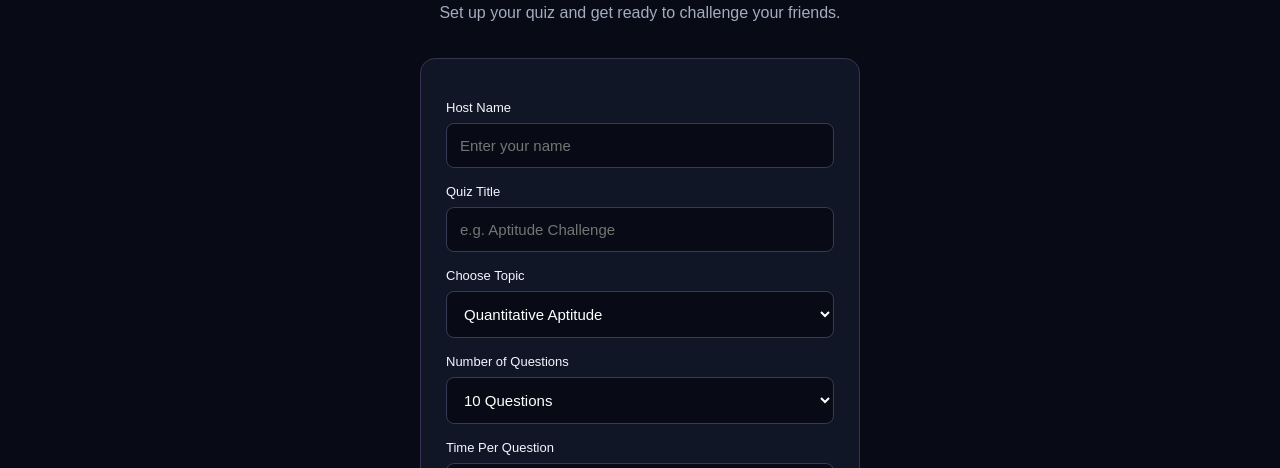
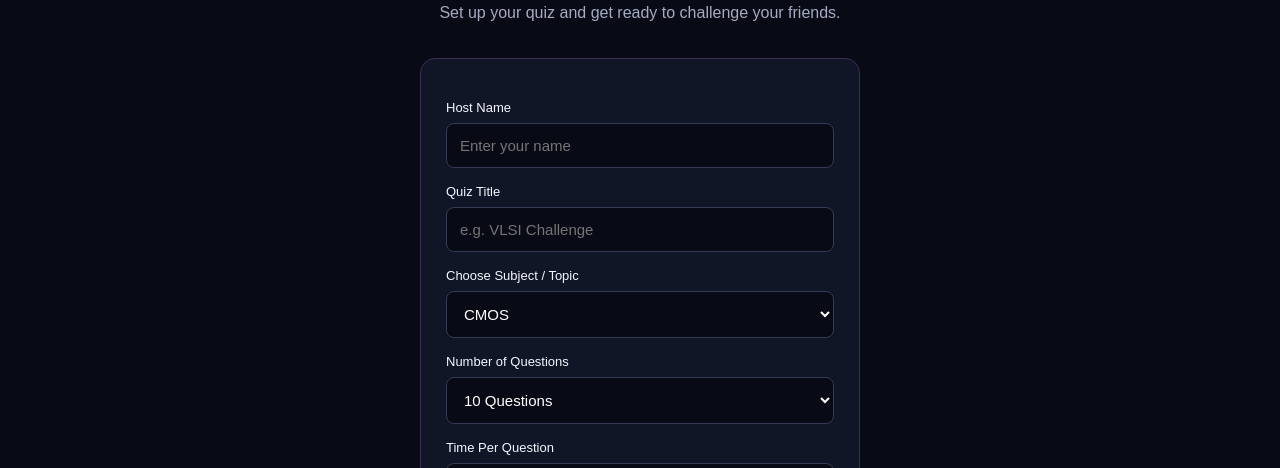
Before and after one commit to raushanyadav110-18/AptiQuiz, a plain HTML site: page create-room.html in a window 1280 px wide. Shown: the part 332-800 px from the top of the page. Drawn offline with Linux system fonts and the light colour scheme.

Commit message:
Update VLSI subject selection

````diff
--- a/create-room.html
+++ b/create-room.html
@@ -1,5 +1,3 @@
-`create-room.html`
-
 ```html
 <!DOCTYPE html>
 <html lang="en">
@@ -9,6 +7,7 @@
   <title>Create Room | AptiQuiz</title>
   <link rel="stylesheet" href="style.css">
 </head>
+
 <body>
   <header class="navbar">
     <a href="index.html" class="logo">Apti<span>Quiz</span></a>
@@ -17,13 +16,16 @@
 
   <main class="hero">
     <div class="pill">🎮 MULTIPLAYER ARENA</div>
+
     <h1>Create Your <span>Quiz Room.</span></h1>
+
     <p class="subtitle">
       Set up your quiz and get ready to challenge your friends.
     </p>
 
     <section class="panel">
       <form id="roomForm">
+
         <label for="hostName">Host Name</label>
         <input
           id="hostName"
@@ -39,23 +41,37 @@
           id="quizTitle"
           name="quizTitle"
           type="text"
-          placeholder="e.g. Aptitude Challenge"
+          placeholder="e.g. VLSI Challenge"
           maxlength="60"
           required
         >
 
-        <label for="topic">Choose Topic</label>
+        <label for="topic">Choose Subject / Topic</label>
         <select id="topic" name="topic" required>
+          <option value="CMOS">CMOS</option>
+          <option value="ADSPC">ADSPC</option>
+          <option value="VLSI Technology">VLSI Technology</option>
+          <option value="Verilog HDL">Verilog HDL</option>
+          <option value="Embedded Computing Principles">
+            Embedded Computing Principles
+          </option>
+          <option value="AI and Cyber Ethics">AI and Cyber Ethics</option>
+          <option value="MATLAB">MATLAB</option>
+          <option value="Cadence">Cadence</option>
+          <option value="Vivado">Vivado</option>
+          <option value="Digital Electronics">Digital Electronics</option>
+          <option value="Signals and Systems">Signals and Systems</option>
+          <option value="Microprocessors">Microprocessors</option>
+          <option value="Python Programming">Python Programming</option>
+          <option value="C Programming">C Programming</option>
           <option value="Quantitative Aptitude">Quantitative Aptitude</option>
           <option value="Logical Reasoning">Logical Reasoning</option>
           <option value="Verbal Ability">Verbal Ability</option>
-          <option value="Programming">Programming</option>
-          <option value="Electronics">Electronics</option>
-          <option value="Mixed">Mixed Topics</option>
+          <option value="Mixed">Mixed Subjects</option>
         </select>
 
         <label for="questionCount">Number of Questions</label>
-        <select id="questionCount" name="questionCount">
+        <select id="questionCount" name="questionCount" required>
           <option value="5">5 Questions</option>
           <option value="10" selected>10 Questions</option>
           <option value="15">15 Questions</option>
@@ -63,7 +79,7 @@
         </select>
 
         <label for="questionTime">Time Per Question</label>
-        <select id="questionTime" name="questionTime">
+        <select id="questionTime" name="questionTime" required>
           <option value="10">10 Seconds</option>
           <option value="15" selected>15 Seconds</option>
           <option value="20">20 Seconds</option>
@@ -75,7 +91,9 @@
         </button>
 
         <p id="roomMessage" role="status" aria-live="polite"></p>
+
         <div id="settingsPreview" hidden></div>
+
       </form>
 
       <a href="index.html">← Back to Home</a>
````
